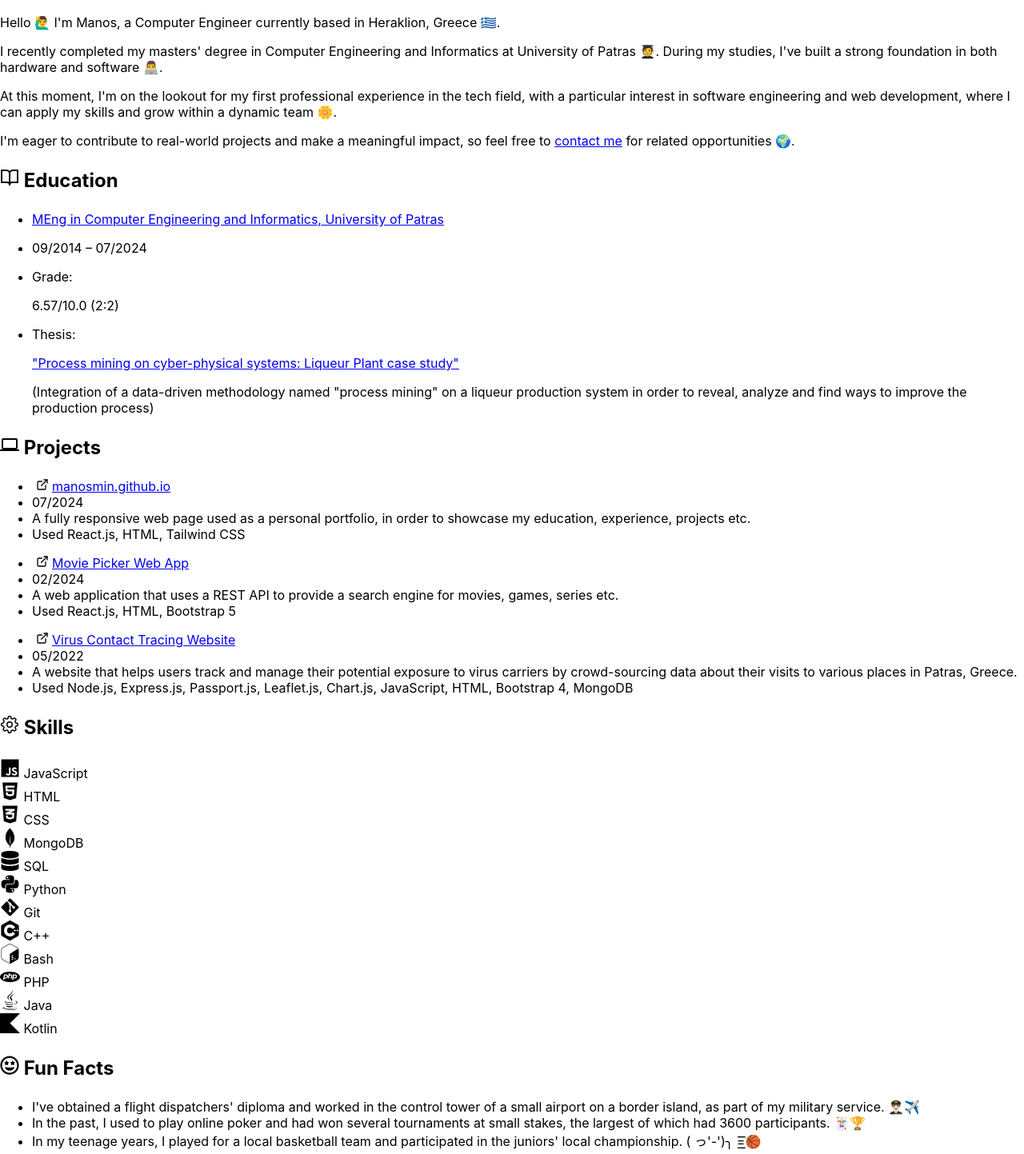
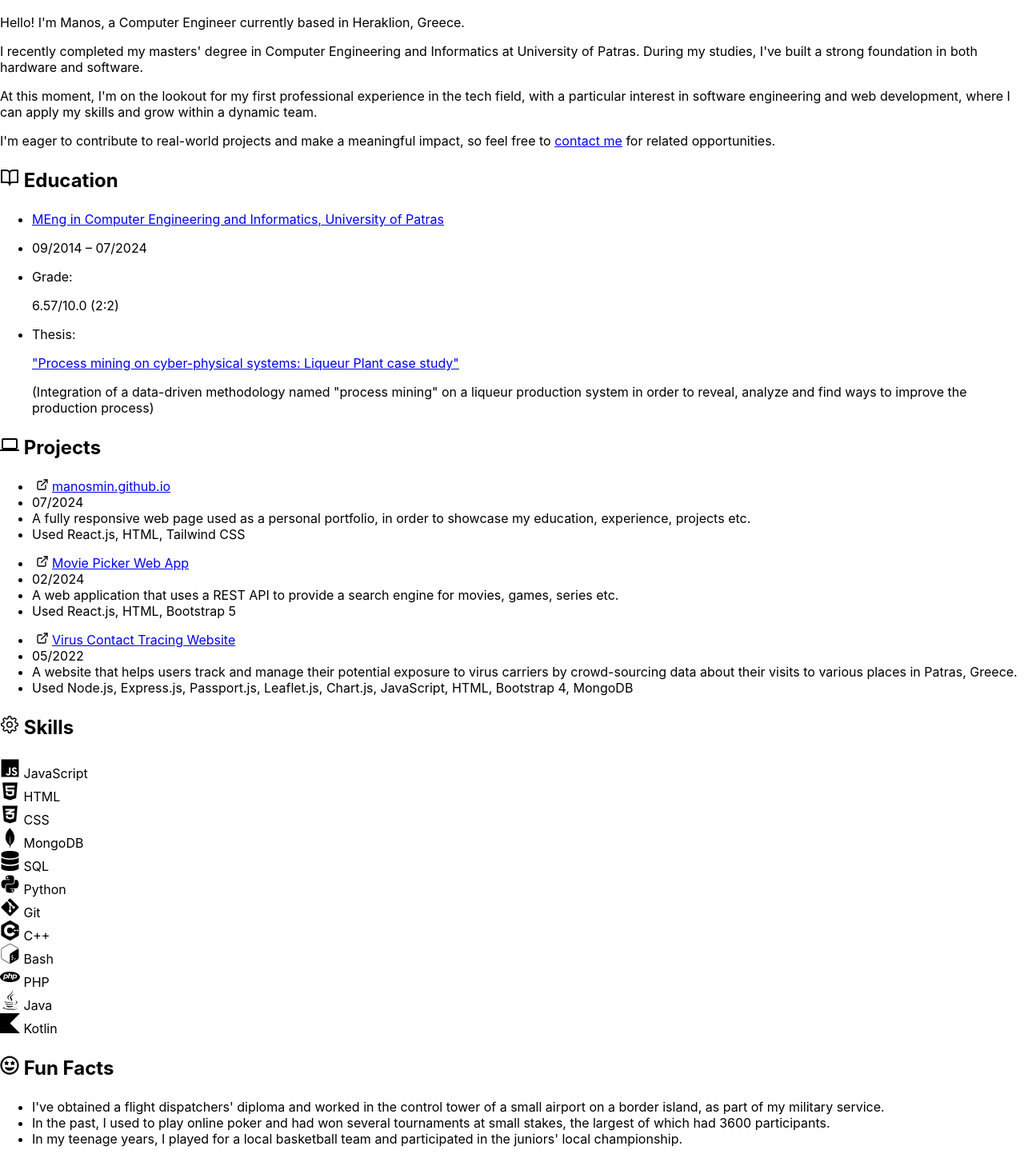
Before and after one commit to manosmin/manosmin.github.io, a React (Create React App) app: page / in a window 1280 px wide. Shown: the part 827-2270 px from the top of the page at 80% size. Built offline with nearby package versions, Linux system fonts and the light colour scheme.

Commit message:
removed emojis

```diff
--- a/src/components/About.js
+++ b/src/components/About.js
@@ -28,15 +28,15 @@ const About = () => {
         <div className="w-full flex mx-auto max-w-screen-lg flex-col items-center text-center mt-8 cursor-normal space-y-2"  >
             <img ref={containerRef2} src="/profile.png" id="profile-pic" alt="Profile" className={`border-2 bg-gray-300 dark:bg-gray-800 ${isVisible2 && 'animate-fade-in-down'} opacity-0 mb-4 border-gray-900 dark:border-gray-100 w-56 h-56 rounded-full shadow-lg`} style={{ "--delay": 0.2 + "s" }}  />
               <p ref={containerRef3} className={`${isVisible3 && 'animate-fade-in'} opacity-0`} style={{ "--delay": 0.4 + "s" }}>
-              Hello 🙋‍♂️ I'm <span className='font-semibold'>Manos</span>, a Computer Engineer currently based in Heraklion, Greece 🇬🇷.
+              Hello! I'm <span className='font-semibold'>Manos</span>, a Computer Engineer currently based in Heraklion, Greece.
               </p>
               <p ref={containerRef4} className={`${isVisible4 && 'animate-fade-in'} opacity-0`} style={{ "--delay": 0.4 + "s" }}>
-                I recently completed my masters' degree in Computer Engineering and Informatics at University of Patras 🧑‍🎓. During my studies, I've built a strong foundation in both hardware and software 👨‍💻.
+                I recently completed my masters' degree in Computer Engineering and Informatics at University of Patras. During my studies, I've built a strong foundation in both hardware and software.
               </p>
               <p ref={containerRef5} className={`${isVisible5 && 'animate-fade-in'} opacity-0`} style={{ "--delay": 0.4 + "s" }}>
-                At this moment, I'm on the lookout for my first professional experience in the tech field, with a particular interest in software engineering and web development, where I can apply my skills and grow within a dynamic team 🌼.
+                At this moment, I'm on the lookout for my first professional experience in the tech field, with a particular interest in software engineering and web development, where I can apply my skills and grow within a dynamic team.
               </p>
-              <p ref={containerRef6} className={`${isVisible6 && 'animate-fade-in'} opacity-0`} style={{ "--delay": 0.4 + "s" }}>I'm eager to contribute to real-world projects and make a meaningful impact, so feel free to <a className="hover:underline" href="mailto:manosmin@hotmail.com">contact me</a> for related opportunities 🌍.</p>
+              <p ref={containerRef6} className={`${isVisible6 && 'animate-fade-in'} opacity-0`} style={{ "--delay": 0.4 + "s" }}>I'm eager to contribute to real-world projects and make a meaningful impact, so feel free to <a className="hover:underline" href="mailto:manosmin@hotmail.com">contact me</a> for related opportunities.</p>
         </div>
       </div>
   );
--- a/src/components/Contact.js
+++ b/src/components/Contact.js
@@ -62,7 +62,7 @@ const Contact = () => {
         </h2>
     </div>
         <form onSubmit={handleSubmit} className="mt-8 cursor-normal space-y-4" >
-          <p ref={containerRef2} className={`opacity-0 ${isVisible2 && "animate-slide-in-left"}`} style={{ "--delay":  0.4 + "s" }}>You can also send me a message through this form. Yes, it actually works! 😎</p>
+          <p ref={containerRef2} className={`opacity-0 ${isVisible2 && "animate-slide-in-left"}`} style={{ "--delay":  0.4 + "s" }}>You can also send me a message through this form. Yes, it actually works!</p>
           <div ref={containerRef3} className={`opacity-0 ${isVisible3 && "animate-slide-in"}`} style={{ "--delay":  0.4 + "s" }}>
             <label className="block">Name:</label>
             <input
--- a/src/components/Facts.js
+++ b/src/components/Facts.js
@@ -22,9 +22,9 @@ function Facts() {
         </h2>
       </div>
       <ul className="mt-8 cursor-normal list-inside list-disc space-y-2">
-          <li ref={containerRef2} className={`opacity-0 ${isVisible2 && "animate-slide-in"}`} style={{ "--delay": 0.4 + "s" }}>I've obtained a flight dispatchers' diploma and worked in the control tower of a small airport on a border island, as part of my military service. 👨🏻‍✈️✈️</li>
-          <li ref={containerRef3} className={`opacity-0 ${isVisible3 && "animate-slide-in-left"}`} style={{ "--delay": 0.4 + "s" }}>In the past, I used to play online poker and had won several tournaments at small stakes, the largest of which had 3600 participants. 🃏🏆</li>
-          <li ref={containerRef4} className={`opacity-0 ${isVisible4 && "animate-slide-in"}`} style={{ "--delay":  0.4 + "s" }}>In my teenage years, I played for a local basketball team and participated in the juniors' local championship. ( っ'-')╮ =͟͟͞͞🏀 </li>
+          <li ref={containerRef2} className={`opacity-0 ${isVisible2 && "animate-slide-in"}`} style={{ "--delay": 0.4 + "s" }}>I've obtained a flight dispatchers' diploma and worked in the control tower of a small airport on a border island, as part of my military service.</li>
+          <li ref={containerRef3} className={`opacity-0 ${isVisible3 && "animate-slide-in-left"}`} style={{ "--delay": 0.4 + "s" }}>In the past, I used to play online poker and had won several tournaments at small stakes, the largest of which had 3600 participants.</li>
+          <li ref={containerRef4} className={`opacity-0 ${isVisible4 && "animate-slide-in"}`} style={{ "--delay":  0.4 + "s" }}>In my teenage years, I played for a local basketball team and participated in the juniors' local championship. </li>
       </ul>
     </div>
   )
--- a/src/components/Header.js
+++ b/src/components/Header.js
@@ -26,19 +26,19 @@ const Header = () => {
             <li className="icon-container bg-gray-800 text-white dark:bg-gray-200 dark:text-gray-800 rounded-full p-2 mx-1">
               <a rel="noopener noreferrer" href="https://www.github.com/manosmin" alt="github" target="_blank"><FaGithub size={25}/></a>
             </li>
-            <li className="icon-container bg-blue-600 text-white rounded-full p-2 mx-1">
+            <li className="icon-container bg-gray-900 dark:bg-gray-200 text-gray-200 dark:text-gray-900 rounded-full p-2 mx-1">
               <a rel="noopener noreferrer" href="https://www.linkedin.com/in/manosmin" target="_blank" alt="linkedin"><FaLinkedin size={25}/></a>
             </li>
-            <li className="icon-container bg-purple-600 text-white rounded-full p-2 mx-1">
+            <li className="icon-container bg-gray-900 dark:bg-gray-200 text-gray-200 dark:text-gray-900 rounded-full p-2 mx-1">
               <a rel="noopener noreferrer" href="https://www.discordapp.com/users/270397164209963009" target="_blank" alt="discord"><FaDiscord size={25}/></a>
             </li>
-            <li className="icon-container bg-red-600 text-white rounded-full p-2 mx-1">
+            <li className="icon-container bg-gray-900 dark:bg-gray-200 text-gray-200 dark:text-gray-900 rounded-full p-2 mx-1">
               <a rel="noopener noreferrer" href="https://1drv.ms/b/s!AvPPFklWx5YlgcE97gVFyWQmI8Caww?e=hDOobR" target="_blank" alt="CV"><FaFilePdf size={25}/></a>
             </li>
-            <li className="icon-container bg-yellow-500 text-white rounded-full p-2 mx-1">
+            <li className="icon-container bg-gray-900 dark:bg-gray-200 text-gray-200 dark:text-gray-900 rounded-full p-2 mx-1">
               <a href="mailto:manosmin@hotmail.com" alt="email"><MdAlternateEmail size={25}/></a>
             </li>
-            <li className="icon-container bg-green-500 text-white rounded-full p-2 mx-1">
+            <li className="icon-container bg-gray-900 dark:bg-gray-200 text-gray-200 dark:text-gray-900 rounded-full p-2 mx-1">
               <a href="tel:+306947651098" alt="mobile"><FaPhone size={25}/></a>
             </li>
           </div>
```
